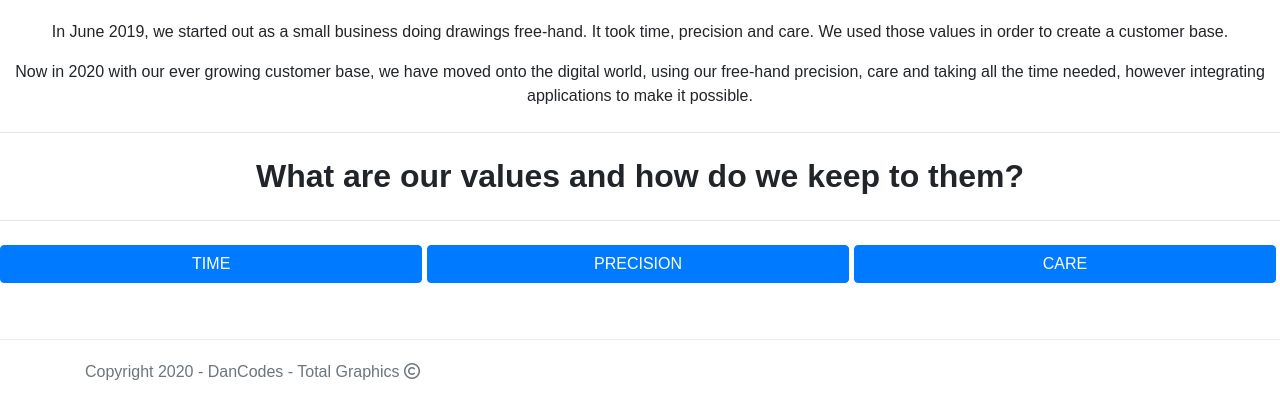
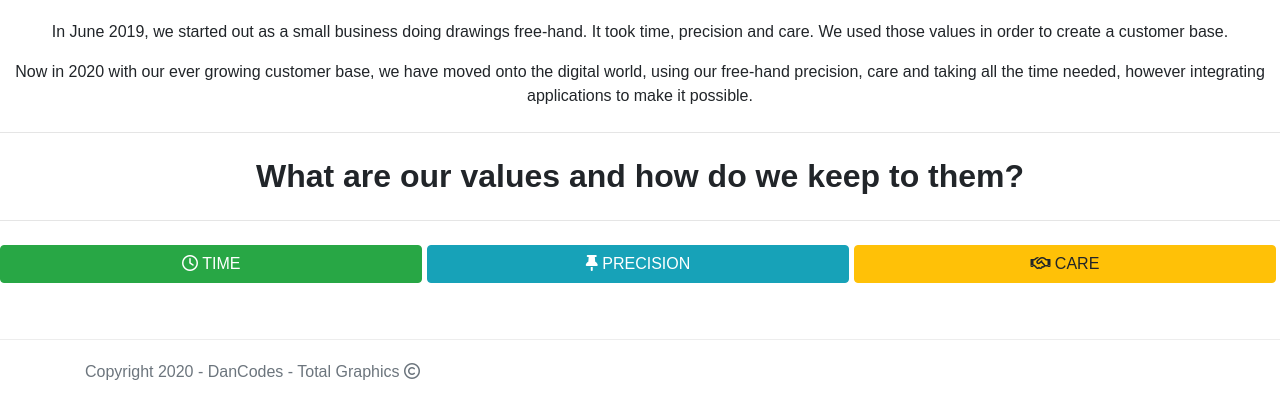
Before and after one commit to DanArmstrong124/da-total-graphics, a Django app: a page that uses home/templates/about.html in a window 1280 px wide. Shown: the part 245-664 px from the top of the page. Run offline with Django 3.2, Linux system fonts and the light colour scheme; some libraries are stand-ins or nearby versions.

Commit message:
Added fa to about.html

```diff
--- a/home/templates/about.html
+++ b/home/templates/about.html
@@ -16,9 +16,9 @@
   <hr class="my-4">
 </div>
 <p>
-  <a class="btn btn-primary col" style="max-width: 33%;" data-toggle="collapse" href="#timeValue" role="button" aria-expanded="false" aria-controls="timeValue">TIME</a>
-  <button class="btn btn-primary col" style="max-width: 33%;" type="button" data-toggle="collapse" data-target="#precisionValue" aria-expanded="false" aria-controls="precisionValue">PRECISION</button>
-  <button class="btn btn-primary col" style="max-width: 33%;" type="button" data-toggle="collapse" data-target="#careValue" aria-expanded="false" aria-controls="careValue">CARE</button>
+  <a class="btn btn-success col" style="max-width: 33%;" data-toggle="collapse" href="#timeValue" role="button" aria-expanded="false" aria-controls="timeValue"><i class="fa fa-clock-o"></i> TIME</a>
+  <button class="btn btn-info col" style="max-width: 33%;" type="button" data-toggle="collapse" data-target="#precisionValue" aria-expanded="false" aria-controls="precisionValue"><i class="fa fa-thumb-tack"></i> PRECISION</button>
+  <button class="btn btn-warning col" style="max-width: 33%;" type="button" data-toggle="collapse" data-target="#careValue" aria-expanded="false" aria-controls="careValue"><i class="fa fa-handshake-o"></i> CARE</button>
 </p>
 <div class="row">
   <div class="col">
```
